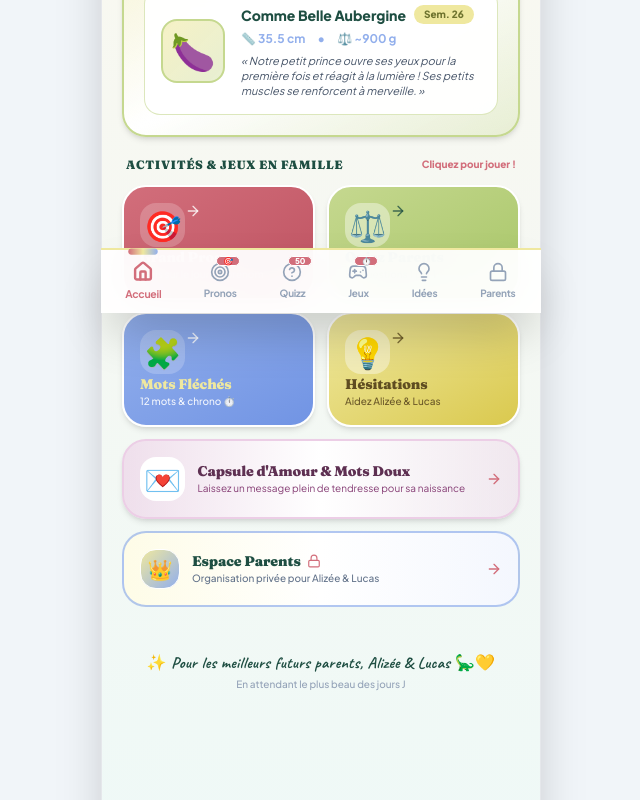
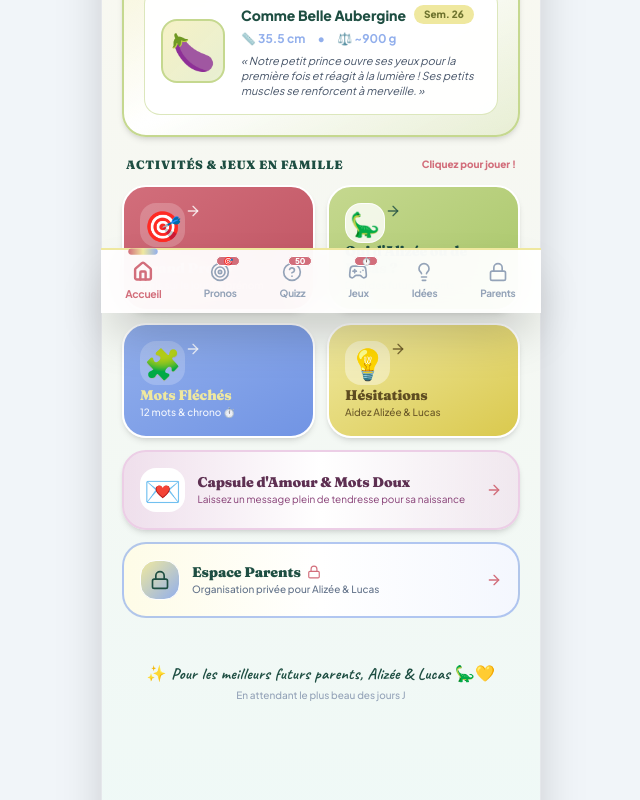
Before and after one commit to celiamen92240/bebe-alizee-lucas, a React (Vite) app in the folder frontend/: page / in a window 1280 px wide. Shown: the part 487-1287 px from the top of the page, without its empty margins (319-959 px from the left). Built offline with nearby package versions, Linux system fonts and the light colour scheme; no server answers; the HTML template or start-up script is replaced by a standard one; a web font is replaced by a local one.

Commit message:
Synchronisation photo d'en-tête dynamique sur la carte Quiz et Parents de l'accueil

```diff
--- a/frontend/src/components/Header.jsx
+++ b/frontend/src/components/Header.jsx
@@ -25,6 +25,7 @@ export default function Header({ onAdminClick, isBorn }) {
       try {
         const compressed = await compressImage(file, 400, 400, 0.85);
         setHeaderPhoto(compressed);
+        window.dispatchEvent(new CustomEvent('customHeaderPhotoChanged', { detail: compressed }));
         await fetch('/api/settings', {
           method: 'POST',
           headers: { 'Content-Type': 'application/json' },
--- a/frontend/src/views/HomeView.jsx
+++ b/frontend/src/views/HomeView.jsx
@@ -20,6 +20,35 @@ export default function HomeView({ setTab, isBorn, actualBirth }) {
 
   const currentWeek = getAutoPregnancyWeek();
   const fruitInfo = fruitsData.find(f => f.week === currentWeek) || fruitsData.find(f => f.week === 26) || fruitsData[0];
+
+  // Header Photo State (Synced with Top-Left Photo)
+  const [headerPhoto, setHeaderPhoto] = useState(null);
+
+  useEffect(() => {
+    const fetchPhoto = () => {
+      fetch('/api/settings')
+        .then(res => res.json())
+        .then(data => {
+          if (data.success && data.settings?.customHeaderPhoto) {
+            setHeaderPhoto(data.settings.customHeaderPhoto);
+          }
+        })
+        .catch(err => console.error("Error loading home photo", err));
+    };
+
+    fetchPhoto();
+
+    const handlePhotoChanged = (e) => {
+      if (e.detail) {
+        setHeaderPhoto(e.detail);
+      } else {
+        fetchPhoto();
+      }
+    };
+
+    window.addEventListener('customHeaderPhotoChanged', handlePhotoChanged);
+    return () => window.removeEventListener('customHeaderPhotoChanged', handlePhotoChanged);
+  }, []);
 
   // Real-time ticking Countdown to Due Date (08/12/2026)
   const [timeLeft, setTimeLeft] = useState({
@@ -206,19 +235,25 @@ export default function HomeView({ setTab, isBorn, actualBirth }) {
             </div>
           </button>
 
-          {/* Raccourci 2: Quizz Parents (Sage Green - Tassine Creperie) */}
+          {/* Raccourci 2: Qui d'Alizée ou de Lucas ? (Synchronisé avec la photo du haut) */}
           <button
             type="button"
             onClick={() => navigate('quiz')}
             className="bg-gradient-to-br from-[#C5D88F] to-[#a8c668] text-[#1E4E42] p-4 rounded-3xl shadow-md border-2 border-white hover:shadow-lg active:scale-95 text-left transition-all group flex flex-col justify-between h-30 cursor-pointer"
           >
             <div className="flex justify-between items-start">
-              <span className="text-3xl p-1 bg-white/40 rounded-2xl">⚖️</span>
+              <div className="w-10 h-10 rounded-2xl bg-white/80 p-0.5 shadow-2xs border border-white/90 overflow-hidden flex items-center justify-center flex-shrink-0">
+                {headerPhoto ? (
+                  <img src={headerPhoto} alt="Alizée & Lucas" className="w-full h-full object-cover rounded-xl" />
+                ) : (
+                  <span className="text-2xl">🦕</span>
+                )}
+              </div>
               <ArrowRight className="w-4 h-4 text-[#1E4E42]/80 group-hover:translate-x-0.5 transition-all" />
             </div>
             <div>
-              <p className="font-serif font-black text-sm text-[#1E4E42]">Quizz Parents</p>
-              <p className="text-[10px] text-[#1E4E42]/90 font-medium">50 questions 1 par 1</p>
+              <p className="font-serif font-black text-sm text-[#1E4E42] leading-tight">Qui d'Alizée ou de Lucas ?</p>
+              <p className="text-[10px] text-[#1E4E42]/90 font-medium">Duel des futurs parents</p>
             </div>
           </button>
 
@@ -278,8 +313,12 @@ export default function HomeView({ setTab, isBorn, actualBirth }) {
           className="w-full bg-gradient-to-r from-[#FEFCE7] via-white to-[#f4f7fe] p-4 rounded-3xl shadow-xs border-2 border-[#92AFEC]/70 hover:border-[#D26E7B] active:scale-[0.99] flex items-center justify-between group transition-all cursor-pointer"
         >
           <div className="flex items-center gap-3">
-            <div className="w-10 h-10 rounded-2xl bg-gradient-to-br from-[#EFE89F] to-[#92AFEC] shadow-2xs border border-white flex items-center justify-center text-xl">
-              👑
+            <div className="w-10 h-10 rounded-2xl bg-gradient-to-br from-[#EFE89F] to-[#92AFEC] shadow-2xs border border-white flex items-center justify-center overflow-hidden">
+              {headerPhoto ? (
+                <img src={headerPhoto} alt="Photo Parents" className="w-full h-full object-cover rounded-xl" />
+              ) : (
+                <Lock className="w-5 h-5 text-[#1E4E42]" />
+              )}
             </div>
             <div className="text-left">
               <p className="font-serif font-black text-sm text-[#1E4E42] flex items-center gap-1.5">
```
Also changed, not shown: 5 other files (tests, documents, lock files or other folders).
